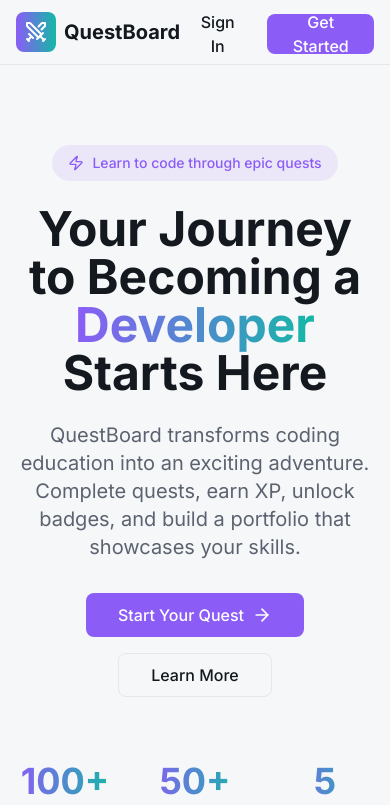
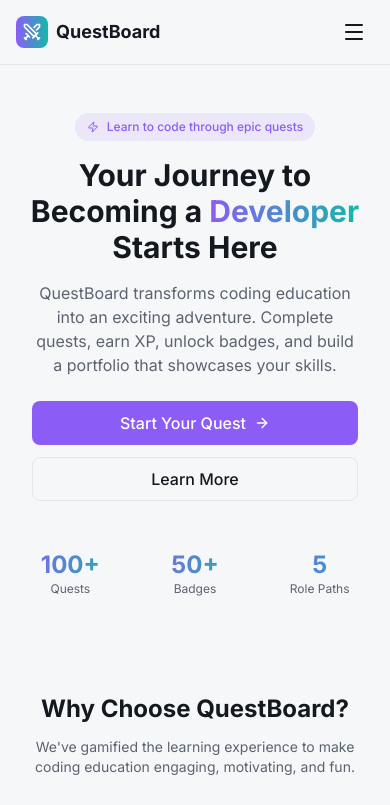
Before and after one commit to mathewgeejo/quest-board, a Next.js app: page / in a window 390 px wide. Shown: the top 805 px of the page. Built offline with nearby package versions, Linux system fonts and the light colour scheme.

Commit message:
feat: make entire app mobile responsive with hamburger menu, drawer sidebar, and optimized breakpoints

```diff
--- a/src/app/page.tsx
+++ b/src/app/page.tsx
@@ -1,3 +1,5 @@
+'use client'
+
 import Link from 'next/link'
 import { Button } from '@/components/ui/button'
 import {
@@ -15,20 +17,24 @@ import {
   Wrench,
   Rocket,
   BarChart3,
+  Menu,
+  X,
   type LucideIcon,
 } from 'lucide-react'
+import { useState } from 'react'
 
 export default function HomePage() {
+  const [mobileMenuOpen, setMobileMenuOpen] = useState(false)
   return (
     <div className="min-h-screen bg-background">
       {/* Header */}
-      <header className="border-b">
+      <header className="border-b sticky top-0 z-50 bg-background/95 backdrop-blur">
         <div className="container mx-auto px-4 h-16 flex items-center justify-between">
           <Link href="/" className="flex items-center gap-2">
-            <div className="h-10 w-10 rounded-lg gradient-primary flex items-center justify-center">
-              <Swords className="h-6 w-6 text-white" />
+            <div className="h-8 sm:h-10 w-8 sm:w-10 rounded-lg gradient-primary flex items-center justify-center">
+              <Swords className="h-5 sm:h-6 w-5 sm:w-6 text-white" />
             </div>
-            <span className="font-bold text-xl">QuestBoard</span>
+            <span className="font-bold text-lg sm:text-xl">QuestBoard</span>
           </Link>
 
           <nav className="hidden md:flex items-center gap-6">
@@ -43,7 +49,7 @@ export default function HomePage() {
             </Link>
           </nav>
 
-          <div className="flex items-center gap-3">
+          <div className="hidden md:flex items-center gap-3">
             <Link href="/auth/signin">
               <Button variant="ghost">Sign In</Button>
             </Link>
@@ -51,67 +57,98 @@ export default function HomePage() {
               <Button>Get Started</Button>
             </Link>
           </div>
+
+          {/* Mobile menu button */}
+          <button
+            className="md:hidden p-2"
+            onClick={() => setMobileMenuOpen(!mobileMenuOpen)}
+          >
+            {mobileMenuOpen ? <X className="h-6 w-6" /> : <Menu className="h-6 w-6" />}
+          </button>
         </div>
+
+        {/* Mobile menu */}
+        {mobileMenuOpen && (
+          <div className="md:hidden border-t bg-background">
+            <nav className="container mx-auto px-4 py-4 flex flex-col gap-3">
+              <Link href="#features" className="py-2 text-muted-foreground hover:text-foreground" onClick={() => setMobileMenuOpen(false)}>
+                Features
+              </Link>
+              <Link href="#paths" className="py-2 text-muted-foreground hover:text-foreground" onClick={() => setMobileMenuOpen(false)}>
+                Learning Paths
+              </Link>
+              <Link href="#how-it-works" className="py-2 text-muted-foreground hover:text-foreground" onClick={() => setMobileMenuOpen(false)}>
+                How It Works
+              </Link>
+              <Link href="/auth/signin" className="mt-2">
+                <Button variant="ghost" className="w-full">Sign In</Button>
+              </Link>
+              <Link href="/auth/signup">
+                <Button className="w-full">Get Started</Button>
+              </Link>
+            </nav>
+          </div>
+        )}
       </header>
 
       {/* Hero Section */}
-      <section className="py-20 px-4">
+      <section className="py-12 sm:py-16 md:py-20 px-4">
         <div className="container mx-auto text-center max-w-4xl">
-          <div className="inline-flex items-center gap-2 px-4 py-2 rounded-full bg-primary/10 text-primary text-sm font-medium mb-6">
-            <Zap className="h-4 w-4" />
+          <div className="inline-flex items-center gap-2 px-3 sm:px-4 py-1.5 sm:py-2 rounded-full bg-primary/10 text-primary text-xs sm:text-sm font-medium mb-4 sm:mb-6">
+            <Zap className="h-3 sm:h-4 w-3 sm:w-4" />
             Learn to code through epic quests
           </div>
 
-          <h1 className="text-5xl md:text-6xl font-bold mb-6">
+          <h1 className="text-3xl sm:text-4xl md:text-5xl lg:text-6xl font-bold mb-4 sm:mb-6 px-2">
             Your Journey to Becoming a{' '}
             <span className="gradient-text">Developer</span>{' '}
             Starts Here
           </h1>
 
-          <p className="text-xl text-muted-foreground mb-8 max-w-2xl mx-auto">
+          <p className="text-base sm:text-lg md:text-xl text-muted-foreground mb-6 sm:mb-8 max-w-2xl mx-auto px-4">
             QuestBoard transforms coding education into an exciting adventure. Complete quests,
             earn XP, unlock badges, and build a portfolio that showcases your skills.
           </p>
 
-          <div className="flex flex-col sm:flex-row items-center justify-center gap-4">
-            <Link href="/auth/signup">
-              <Button size="lg" className="px-8">
+          <div className="flex flex-col sm:flex-row items-center justify-center gap-3 sm:gap-4 px-4">
+            <Link href="/auth/signup" className="w-full sm:w-auto">
+              <Button size="lg" className="w-full sm:w-auto px-6 sm:px-8">
                 Start Your Quest
-                <ArrowRight className="ml-2 h-5 w-5" />
+                <ArrowRight className="ml-2 h-4 sm:h-5 w-4 sm:w-5" />
               </Button>
             </Link>
-            <Link href="#how-it-works">
-              <Button variant="outline" size="lg">
+            <Link href="#how-it-works" className="w-full sm:w-auto">
+              <Button variant="outline" size="lg" className="w-full sm:w-auto">
                 Learn More
               </Button>
             </Link>
           </div>
 
           {/* Stats */}
-          <div className="grid grid-cols-3 gap-8 mt-16 max-w-2xl mx-auto">
+          <div className="grid grid-cols-3 gap-4 sm:gap-8 mt-12 sm:mt-16 max-w-2xl mx-auto">
             <div>
-              <p className="text-4xl font-bold gradient-text">100+</p>
-              <p className="text-muted-foreground">Quests</p>
+              <p className="text-2xl sm:text-3xl md:text-4xl font-bold gradient-text">100+</p>
+              <p className="text-xs sm:text-sm md:text-base text-muted-foreground">Quests</p>
             </div>
             <div>
-              <p className="text-4xl font-bold gradient-text">50+</p>
-              <p className="text-muted-foreground">Badges</p>
+              <p className="text-2xl sm:text-3xl md:text-4xl font-bold gradient-text">50+</p>
+              <p className="text-xs sm:text-sm md:text-base text-muted-foreground">Badges</p>
             </div>
             <div>
-              <p className="text-4xl font-bold gradient-text">5</p>
-              <p className="text-muted-foreground">Role Paths</p>
+              <p className="text-2xl sm:text-3xl md:text-4xl font-bold gradient-text">5</p>
+              <p className="text-xs sm:text-sm md:text-base text-muted-foreground">Role Paths</p>
             </div>
           </div>
         </div>
       </section>
 
       {/* Features Section */}
-      <section id="features" className="py-20 px-4 bg-secondary/30">
+      <section id="features" className="py-12 sm:py-16 md:py-20 px-4 bg-secondary/30">
         <div className="container mx-auto max-w-6xl">
-          <h2 className="text-3xl font-bold text-center mb-4">
+          <h2 className="text-2xl sm:text-3xl font-bold text-center mb-3 sm:mb-4">
             Why Choose QuestBoard?
           </h2>
-          <p className="text-muted-foreground text-center mb-12 max-w-2xl mx-auto">
+          <p className="text-sm sm:text-base text-muted-foreground text-center mb-8 sm:mb-12 max-w-2xl mx-auto px-4">
             We've gamified the learning experience to make coding education engaging,
             motivating, and fun.
           </p>
@@ -165,12 +202,12 @@ export default function HomePage() {
       </section>
 
       {/* Role Paths Section */}
-      <section id="paths" className="py-20 px-4">
+      <section id="paths" className="py-12 sm:py-16 md:py-20 px-4">
         <div className="container mx-auto max-w-6xl">
-          <h2 className="text-3xl font-bold text-center mb-4">
+          <h2 className="text-2xl sm:text-3xl font-bold text-center mb-3 sm:mb-4">
             Choose Your Path
           </h2>
-          <p className="text-muted-foreground text-center mb-12 max-w-2xl mx-auto">
+          <p className="text-sm sm:text-base text-muted-foreground text-center mb-8 sm:mb-12 max-w-2xl mx-auto px-4">
             Select a role path that matches your interests. Each path offers specialized
             quests and skills to master.
           </p>
@@ -236,13 +273,13 @@ export default function HomePage() {
       </section>
 
       {/* How It Works Section */}
-      <section id="how-it-works" className="py-20 px-4 bg-secondary/30">
+      <section id="how-it-works" className="py-12 sm:py-16 md:py-20 px-4 bg-secondary/30">
         <div className="container mx-auto max-w-4xl">
-          <h2 className="text-3xl font-bold text-center mb-12">
+          <h2 className="text-2xl sm:text-3xl font-bold text-center mb-8 sm:mb-12">
             How It Works
           </h2>
 
-          <div className="space-y-8">
+          <div className="space-y-6 sm:space-y-8">
             {[
               {
                 step: 1,
@@ -270,13 +307,13 @@ export default function HomePage() {
                 description: 'Submit your work to earn XP, unlock badges, and climb the leaderboard.',
               },
             ].map((item, index) => (
-              <div key={index} className="flex gap-6 items-start">
-                <div className="shrink-0 h-12 w-12 rounded-full gradient-primary flex items-center justify-center text-white font-bold">
+              <div key={index} className="flex gap-4 sm:gap-6 items-start">
+                <div className="shrink-0 h-10 w-10 sm:h-12 sm:w-12 rounded-full gradient-primary flex items-center justify-center text-white font-bold text-sm sm:text-base">
                   {item.step}
                 </div>
                 <div>
-                  <h3 className="text-xl font-semibold mb-2">{item.title}</h3>
-                  <p className="text-muted-foreground">{item.description}</p>
+                  <h3 className="text-lg sm:text-xl font-semibold mb-1 sm:mb-2">{item.title}</h3>
+                  <p className="text-sm sm:text-base text-muted-foreground">{item.description}</p>
                 </div>
               </div>
             ))}
@@ -285,23 +322,23 @@ export default function HomePage() {
       </section>
 
       {/* CTA Section */}
-      <section className="py-20 px-4">
+      <section className="py-12 sm:py-16 md:py-20 px-4">
         <div className="container mx-auto max-w-4xl text-center">
-          <h2 className="text-3xl font-bold mb-4">
+          <h2 className="text-2xl sm:text-3xl font-bold mb-3 sm:mb-4">
             Ready to Begin Your Quest?
           </h2>
-          <p className="text-muted-foreground mb-8 max-w-xl mx-auto">
+          <p className="text-sm sm:text-base text-muted-foreground mb-6 sm:mb-8 max-w-xl mx-auto px-4">
             Join thousands of learners who are building their coding skills through gamified education.
           </p>
 
           <Link href="/auth/signup">
-            <Button size="lg" className="px-8">
+            <Button size="lg" className="px-6 sm:px-8">
               Start Learning Free
-              <ArrowRight className="ml-2 h-5 w-5" />
+              <ArrowRight className="ml-2 h-4 sm:h-5 w-4 sm:w-5" />
             </Button>
           </Link>
 
-          <div className="flex items-center justify-center gap-8 mt-8 text-sm text-muted-foreground">
+          <div className="flex flex-col sm:flex-row items-center justify-center gap-3 sm:gap-8 mt-6 sm:mt-8 text-xs sm:text-sm text-muted-foreground">
             <div className="flex items-center gap-2">
               <CheckCircle className="h-4 w-4 text-green-500" />
               Free to start
@@ -319,7 +356,7 @@ export default function HomePage() {
       </section>
 
       {/* Footer */}
-      <footer className="border-t py-12 px-4">
+      <footer className="border-t py-8 sm:py-12 px-4">
         <div className="container mx-auto max-w-6xl">
           <div className="flex flex-col md:flex-row items-center justify-between gap-4">
             <div className="flex items-center gap-2">
@@ -329,11 +366,11 @@ export default function HomePage() {
               <span className="font-bold">QuestBoard</span>
             </div>
 
-            <p className="text-sm text-muted-foreground">
+            <p className="text-xs sm:text-sm text-muted-foreground text-center">
               © 2024 QuestBoard. Learn to code through quests.
             </p>
 
-            <div className="flex items-center gap-4 text-sm text-muted-foreground">
+            <div className="flex items-center gap-4 text-xs sm:text-sm text-muted-foreground">
               <Link href="/privacy" className="hover:text-foreground">Privacy</Link>
               <Link href="/terms" className="hover:text-foreground">Terms</Link>
               <Link href="/contact" className="hover:text-foreground">Contact</Link>
--- a/src/components/layout/dashboard-layout.tsx
+++ b/src/components/layout/dashboard-layout.tsx
@@ -20,11 +20,12 @@ export function DashboardLayout({ children, title, subtitle }: DashboardLayoutPr
       <div
         className={cn(
           'min-h-screen transition-all duration-300',
-          sidebarOpen ? 'lg:pl-64' : 'lg:pl-20'
+          'lg:pl-20',
+          sidebarOpen && 'lg:pl-64'
         )}
       >
         <Header title={title} subtitle={subtitle} />
-        <main className="p-6">{children}</main>
+        <main className="p-4 sm:p-6">{children}</main>
       </div>
     </div>
   )
```
Also changed, not shown: src/components/layout/header.tsx (+10 -9 lines), src/components/layout/sidebar.tsx (+18 -6 lines).
